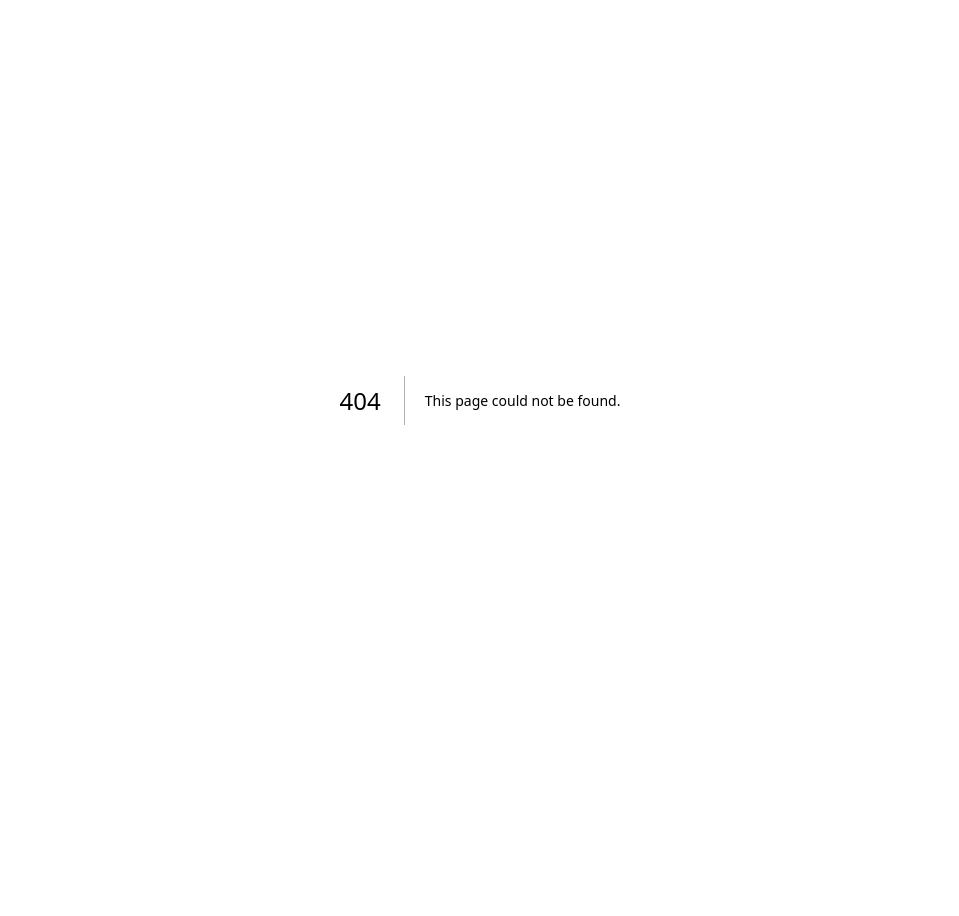
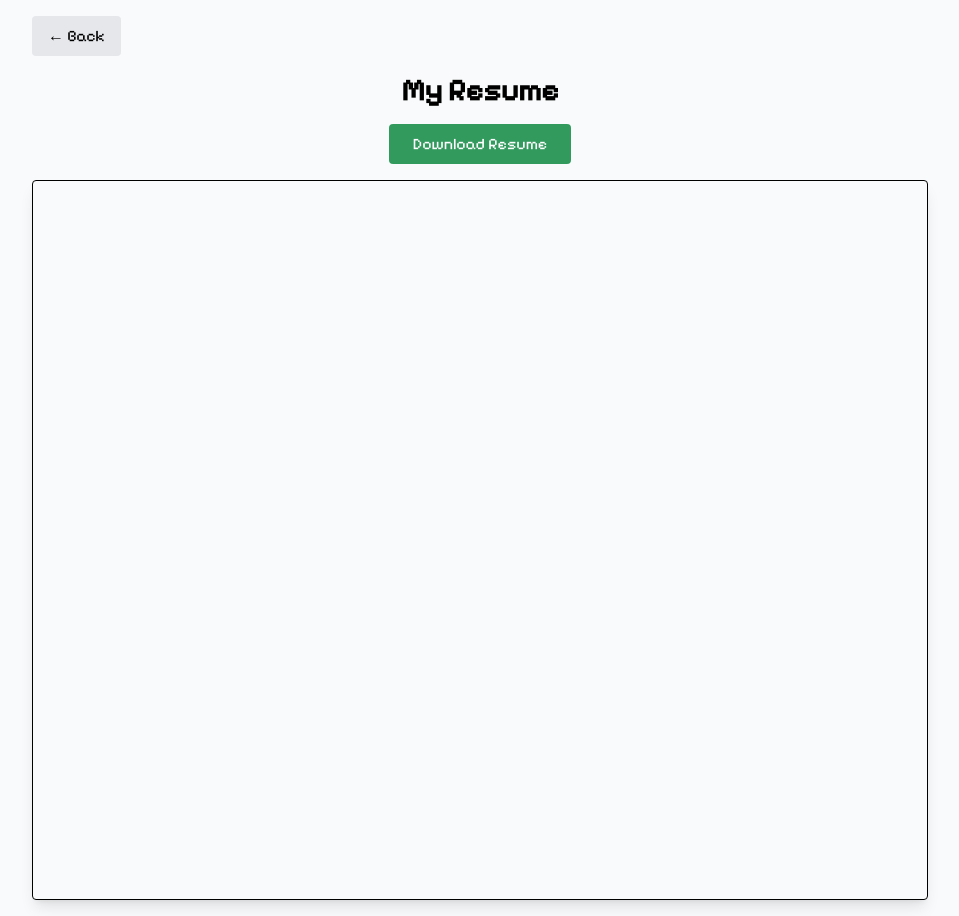
Before and after one commit to babanigit/Pixelify-porfolio-TS, a Next.js app: page /resume in a window 1280 px wide. Before the commit this address had no page. Shown: the whole page, without its empty margins (160-1119 px from the left). Before the commit the page ends 800 px from the top, so only its background shows below. Built offline with nearby package versions, Linux system fonts and the light colour scheme.

Commit message:
added resume seciotn

```diff
--- a/app/page.tsx
+++ b/app/page.tsx
@@ -46,9 +46,7 @@ const MainPage = () => {
       <div className="scroll-smooth">
         <section id="home" className="min-h-screen pt-20 scroll-mt-20">
           {/* <h1 className="text-4xl font-bold"></h1> */}
-          <div>
-            <Greeting />
-          </div>
+          <Greeting />
         </section>
         <section id="about" className="min-h-screen pt-20 scroll-mt-20">
           {/* <h1 className="text-4xl font-bold">Education</h1> */}
--- /dev/null
+++ b/app/resume/page.tsx
@@ -0,0 +1,41 @@
+"use client";
+import React from "react";
+import { useRouter } from "next/navigation";
+
+const Resume = () => {
+    const router = useRouter();
+
+    return (
+        <div className="min-h-screen p-4 flex flex-col items-center bg-gray-50">
+            {/* Back Button - top-left */}
+            <div className="w-full max-w-4xl flex justify-start mb-4">
+                <button
+                    onClick={() => router.back()}
+                    className="px-4 py-2 bg-gray-200 rounded hover:bg-gray-300 transition"
+                >
+                    ← Back
+                </button>
+            </div>
+
+            {/* Heading */}
+            <h1 className="text-3xl font-bold mb-4 text-center">My Resume</h1>
+
+            {/* Download Button */}
+            <a
+                href="/resume.pdf"
+                download
+                className="mb-4 px-6 py-2 bg-green-700/80 text-white rounded hover:bg-green-800 transition"
+            >
+                Download Resume
+            </a>
+
+            {/* Resume Viewer - Centered */}
+            <iframe
+                src="/resume.pdf"
+                className="w-full max-w-4xl h-[90vh] border rounded shadow-lg"
+            ></iframe>
+        </div>
+    );
+};
+
+export default Resume;
--- a/assets/Links.ts
+++ b/assets/Links.ts
@@ -19,6 +19,6 @@ export const socialMediaLinks: link = {
   facebook: "https://www.facebook.com/profile.php?id=100014709424349",
   instagram:"https://instagram.com/aniketpanchal._",
   leetcode:"https://leetcode.com/aniketpanchal07",
-  resume: "https://drive.google.com/file/d/157ZBIjEIUcbnNqIJBwSxb01LGGBGu6Rg/view?usp=sharing",
+  resume: "/resume",
   instagram2: "https://instagram.com/babartstyle ",
 };
--- a/components/3SocialLinks/SocialLinks.tsx
+++ b/components/3SocialLinks/SocialLinks.tsx
@@ -2,6 +2,7 @@
 
 // import { ThemeDataType } from "../../../assets/theme";
 import { socialMediaLinks } from "@/assets/Links";
+import Link from "next/link";
 
 // interface IProps {
 //   theme: ThemeDataType;
@@ -17,14 +18,14 @@ const SocialLinks = () => {
 
   return (
     <div className="grid gap-4 grid-cols-2 md:grid-cols-6 place-items-center mx-6 text-center">
-      <a
+      <Link
         href={socialMediaLinks.resume}
-        target="_blank"
-        rel="noreferrer"
+        // target="_blank"
+        // rel="noreferrer"
         className="px-4 py-2  rounded hover:bg-gray-200 transition"
       >
         {Resume}
-      </a>
+      </Link>
       <a
         href={socialMediaLinks.linkedin}
         target="_blank"
```
Also changed, not shown: 1 other file (tests, documents, lock files or other folders).
